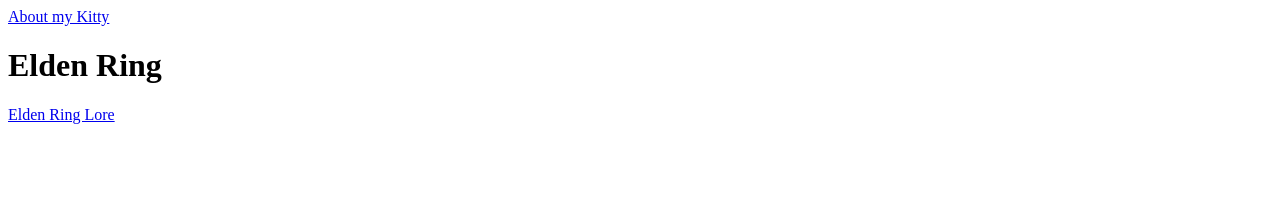
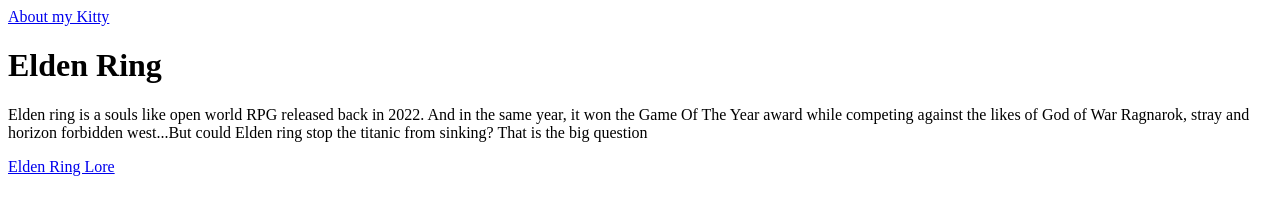
Before and after one commit to 2035318-ship-it/Website-game-review-HNC, a plain HTML site: page Elden_Ring.html in a window 1280 px wide. Drawn offline with Linux system fonts and the light colour scheme.

Commit message:
added a description to elden rings page

```diff
--- a/Elden_Ring.html
+++ b/Elden_Ring.html
@@ -7,6 +7,9 @@
     <body>
         <a href="index.html">About my Kitty</a>
         <h1>Elden Ring</h1>
+        <p>Elden ring is a souls like open world RPG released back in 2022. And in the same year, it won the Game Of The Year award
+        while competing against the likes of God of War Ragnarok, stray and horizon forbidden west...But could Elden ring stop
+        the titanic from sinking? That is the big question</p>
 
         <a href="https://www.youtube.com/watch?v=Pp8y6E8kob8"> Elden Ring Lore</a>
     </body>
```
